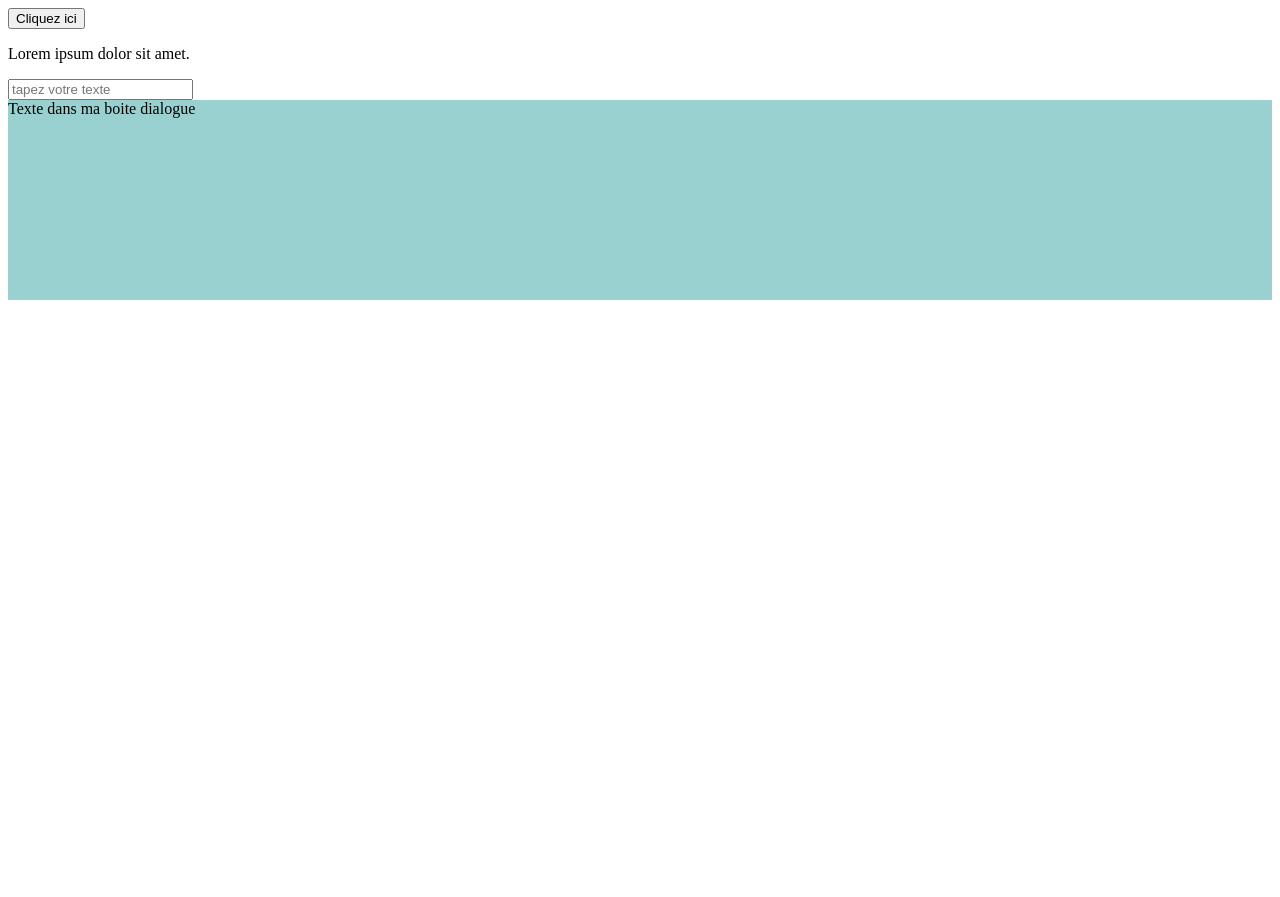
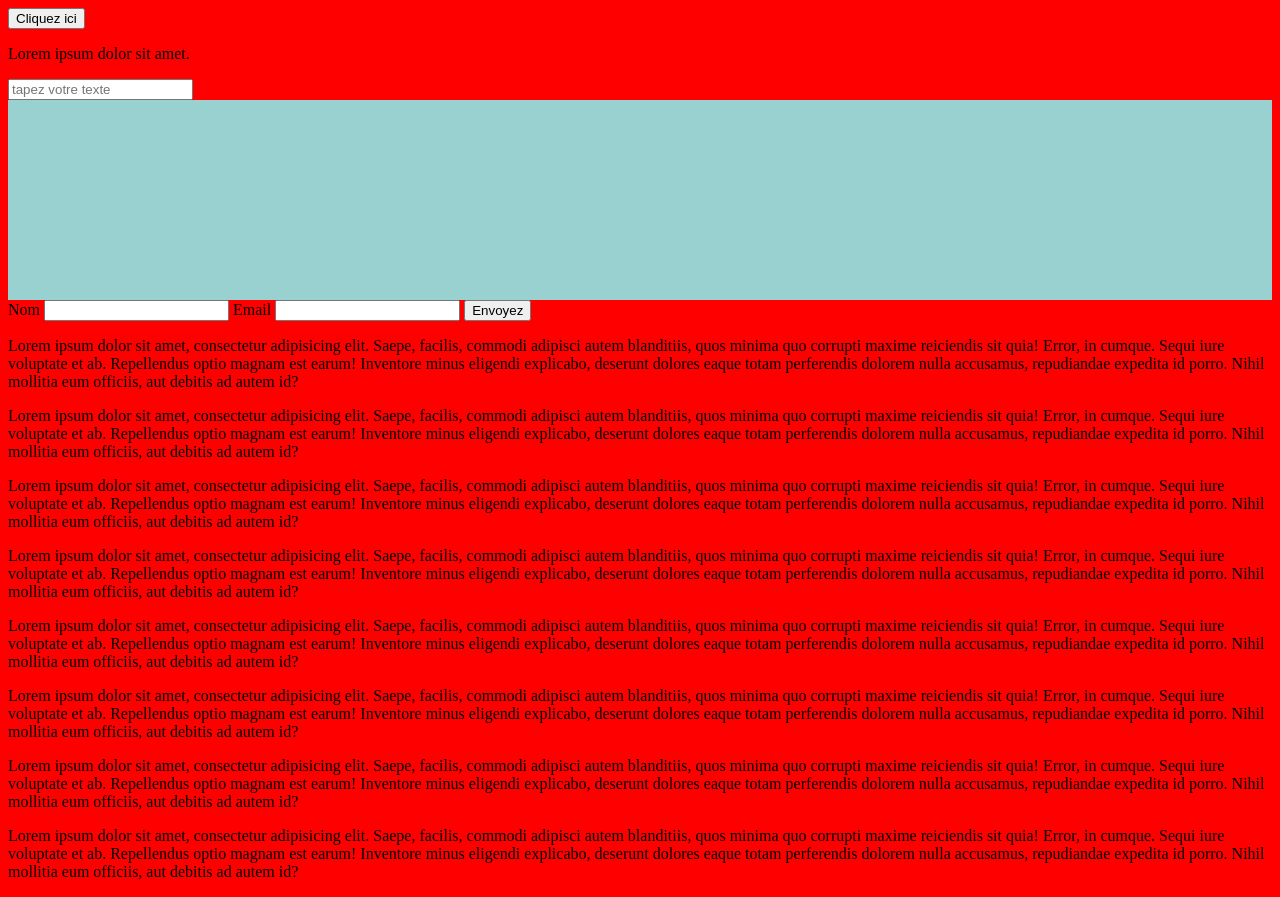
Before and after one commit to djej33/javascript-browser-master, a plain HTML site: page 02 - events-management/index.html in a window 1280 px wide. Before the commit the page ends 800 px from the top, so only its background shows below. Drawn offline with Linux system fonts and the light colour scheme.

Commit message:
Exercice 2

```diff
--- a/02 - events-management/index.html
+++ b/02 - events-management/index.html
@@ -13,6 +13,49 @@
     </div>
     <input id="input-ex3" type="text" placeholder="tapez votre texte">
     <div id="divEx4" style="height: 200px; background-color: rgb(153, 209, 209);"></div>
+
+    <form id="formulaire" action="" method="post">
+        <label for="name">Nom</label>
+        <input type="text" id="name">
+        <label for="email">Email</label>
+        <input type="text" id="email">
+
+        <input type="submit" value="Envoyez">
+        <p id="messageError"></p>
+    </form>
+    <section id="lorem1">
+        <p>Lorem ipsum dolor sit amet, consectetur adipisicing elit. Saepe, facilis, commodi adipisci autem blanditiis, quos minima quo corrupti maxime reiciendis sit quia! Error, in cumque. Sequi iure voluptate et ab.
+            Repellendus optio magnam est earum! Inventore minus eligendi explicabo, deserunt dolores eaque totam perferendis dolorem nulla accusamus, repudiandae expedita id porro. Nihil mollitia eum officiis, aut debitis ad autem id?</p>
+    </section>
+    <section>
+        <p>Lorem ipsum dolor sit amet, consectetur adipisicing elit. Saepe, facilis, commodi adipisci autem blanditiis, quos minima quo corrupti maxime reiciendis sit quia! Error, in cumque. Sequi iure voluptate et ab.
+            Repellendus optio magnam est earum! Inventore minus eligendi explicabo, deserunt dolores eaque totam perferendis dolorem nulla accusamus, repudiandae expedita id porro. Nihil mollitia eum officiis, aut debitis ad autem id?</p>
+    </section>
+    <section>
+        <p>Lorem ipsum dolor sit amet, consectetur adipisicing elit. Saepe, facilis, commodi adipisci autem blanditiis, quos minima quo corrupti maxime reiciendis sit quia! Error, in cumque. Sequi iure voluptate et ab.
+            Repellendus optio magnam est earum! Inventore minus eligendi explicabo, deserunt dolores eaque totam perferendis dolorem nulla accusamus, repudiandae expedita id porro. Nihil mollitia eum officiis, aut debitis ad autem id?</p>
+    </section>
+    <section>
+        <p>Lorem ipsum dolor sit amet, consectetur adipisicing elit. Saepe, facilis, commodi adipisci autem blanditiis, quos minima quo corrupti maxime reiciendis sit quia! Error, in cumque. Sequi iure voluptate et ab.
+            Repellendus optio magnam est earum! Inventore minus eligendi explicabo, deserunt dolores eaque totam perferendis dolorem nulla accusamus, repudiandae expedita id porro. Nihil mollitia eum officiis, aut debitis ad autem id?</p>
+    </section>
+    <section>
+        <p>Lorem ipsum dolor sit amet, consectetur adipisicing elit. Saepe, facilis, commodi adipisci autem blanditiis, quos minima quo corrupti maxime reiciendis sit quia! Error, in cumque. Sequi iure voluptate et ab.
+            Repellendus optio magnam est earum! Inventore minus eligendi explicabo, deserunt dolores eaque totam perferendis dolorem nulla accusamus, repudiandae expedita id porro. Nihil mollitia eum officiis, aut debitis ad autem id?</p>
+    </section>
+    <section>
+        <p>Lorem ipsum dolor sit amet, consectetur adipisicing elit. Saepe, facilis, commodi adipisci autem blanditiis, quos minima quo corrupti maxime reiciendis sit quia! Error, in cumque. Sequi iure voluptate et ab.
+            Repellendus optio magnam est earum! Inventore minus eligendi explicabo, deserunt dolores eaque totam perferendis dolorem nulla accusamus, repudiandae expedita id porro. Nihil mollitia eum officiis, aut debitis ad autem id?</p>
+    </section>
+    <section>
+        <p>Lorem ipsum dolor sit amet, consectetur adipisicing elit. Saepe, facilis, commodi adipisci autem blanditiis, quos minima quo corrupti maxime reiciendis sit quia! Error, in cumque. Sequi iure voluptate et ab.
+            Repellendus optio magnam est earum! Inventore minus eligendi explicabo, deserunt dolores eaque totam perferendis dolorem nulla accusamus, repudiandae expedita id porro. Nihil mollitia eum officiis, aut debitis ad autem id?</p>
+    </section>
+    <section id="lorem2">
+        <p>Lorem ipsum dolor sit amet, consectetur adipisicing elit. Saepe, facilis, commodi adipisci autem blanditiis, quos minima quo corrupti maxime reiciendis sit quia! Error, in cumque. Sequi iure voluptate et ab.
+            Repellendus optio magnam est earum! Inventore minus eligendi explicabo, deserunt dolores eaque totam perferendis dolorem nulla accusamus, repudiandae expedita id porro. Nihil mollitia eum officiis, aut debitis ad autem id?</p>
+    </section>
+
     <script src="js/exercices.js"></script>
 </body>
 </html>
--- a/02 - events-management/js/exercices.js
+++ b/02 - events-management/js/exercices.js
@@ -22,17 +22,48 @@ function myFunctionTouch(e) {
 }
 
 //Ex4
-let myDiv2 = document.getElementById('divEx4')
-let newText = 'Texte dans ma boite dialogue';
-myDiv2.innerHTML = newText;
-// cibler le click dans la div
-let recupClickDiv = myDiv2.addEventListener('click', myDiv2);
-console.log(recupClickDiv);
-function clickDiv(recupClickDiv){
-    if (recupClickDiv != false){
-        myDiv2.style.display = "none";
+let boiteDialogue = document.getElementById('divEx4')
+function fermerBoiteDeDialogue(){
+    boiteDialogue.style.display ="none";
+}
+
+
+document.addEventListener("click",function(e){
+    if(!boiteDialogue.contains(e.target)){
+        fermerBoiteDeDialogue();
     }
+
+});
+
+//Ex5
+
+let form = document.getElementById("formulaire");
+let buttonSubmit = document.querySelector(('input[type="submit"]'));
+let messageErreur = document.getElementById("messageError");
+
+buttonSubmit.addEventListener("click", function(e){
+e.preventDefault();
+
+let nom = document.getElementById("name").value;
+let email = document.getElementById("email").value;
+if(!nom){
+    messageErreur.innerText = ("Merci de saisir un nom");
 }
-// lancer la fonction lorsque la condition n'est pas respectée
-/*function myFunctionCloseDiv2(e) {
-}*/
+else if(!email){
+    messageErreur.innerText += (" \n Veuillez renseigner votre mail ");
+}
+else{
+    form.submit();
+    console.log(form);
+}
+}
+
+);
+
+//Ex6
+
+document.addEventListener("scroll",function(e){
+    document.querySelector("body").style.backgroundColor ="red";
+
+
+})
```
